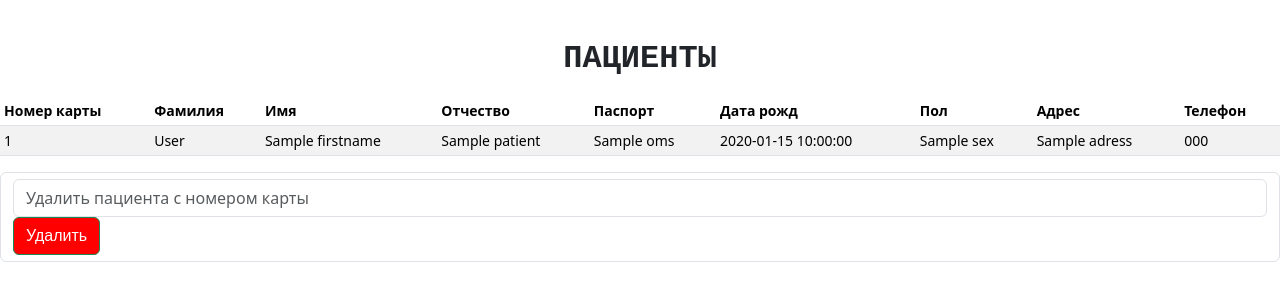
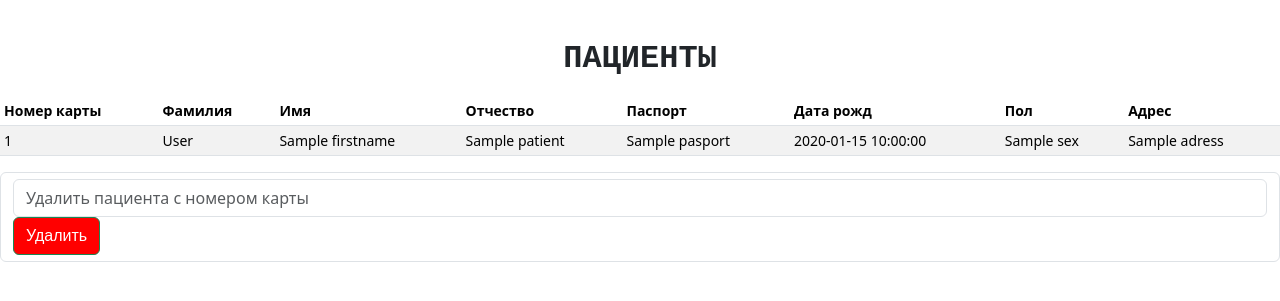
Before and after one commit to IrinaBezmaternykh/The-registry-of-the-polyclinic, a Flask app: template templates/patients.html in a window 1280 px wide. Shown: the part 56-357 px from the top of the page. Run offline with Flask 3, Linux system fonts and the light colour scheme; the template is opened without the code that fills it: most values are stand-ins (such as "Sample title", 1, 10 or a date in 2020).

Commit message:
Update patients.html

```diff
--- a/templates/patients.html
+++ b/templates/patients.html
@@ -21,7 +21,6 @@
           <th scope="col">Дата рожд</th>
           <th scope="col">Пол</th>
           <th scope="col">Адрес</th>
-          <th scope="col">Телефон</th>
         </tr>
       </thead>
       <tbody>
@@ -31,11 +30,10 @@
           <td>{{ patient.lastname }}</td>
           <td>{{ patient.firstname }}</td>
           <td>{{ patient.patrname }}</td>
-          <td>{{ patient.oms }}</td>
+          <td>{{ patient.pasport }}</td>
           <td>{{ patient.birthday }}</td>
           <td>{{ patient.sex }}</td>
           <td>{{ patient.adress }}</td>
-          <td>{{ patient.phone }}</td>
         </tr>
         {% endfor %}
       </tbody>
```
